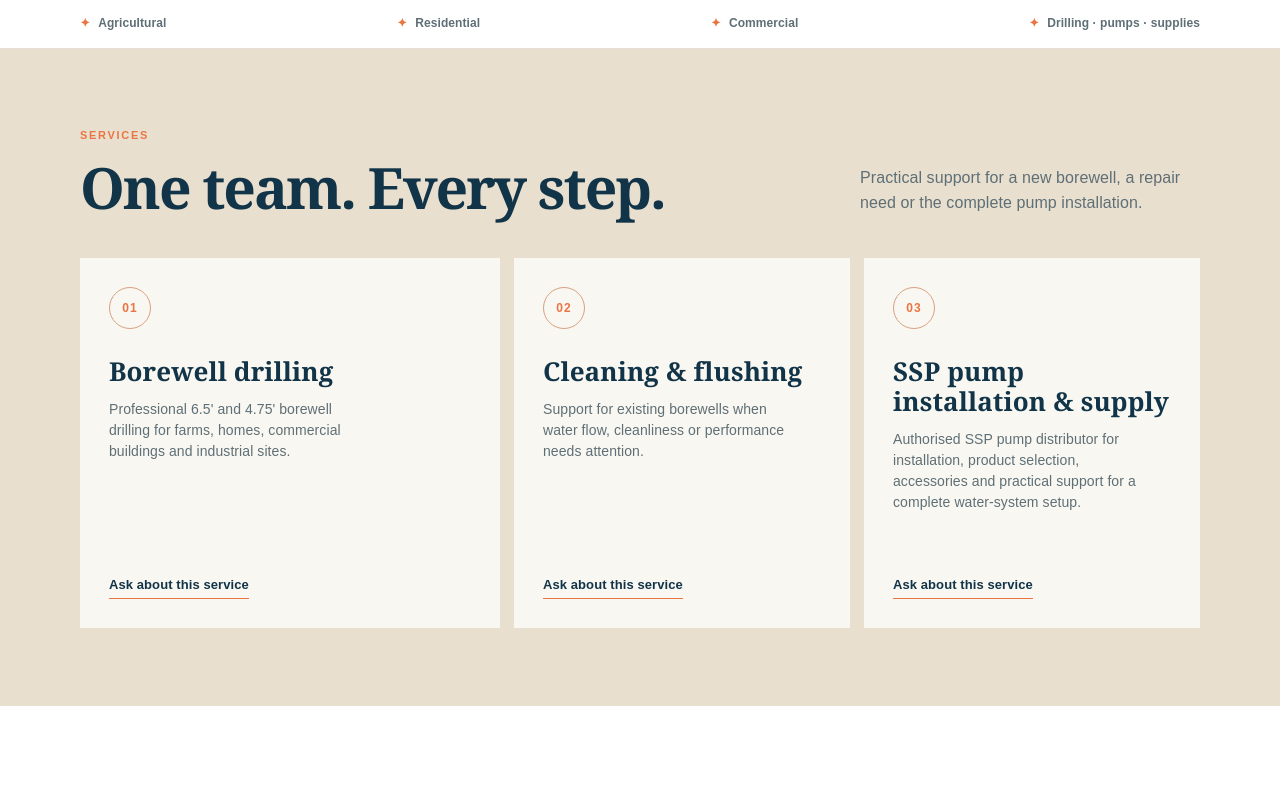
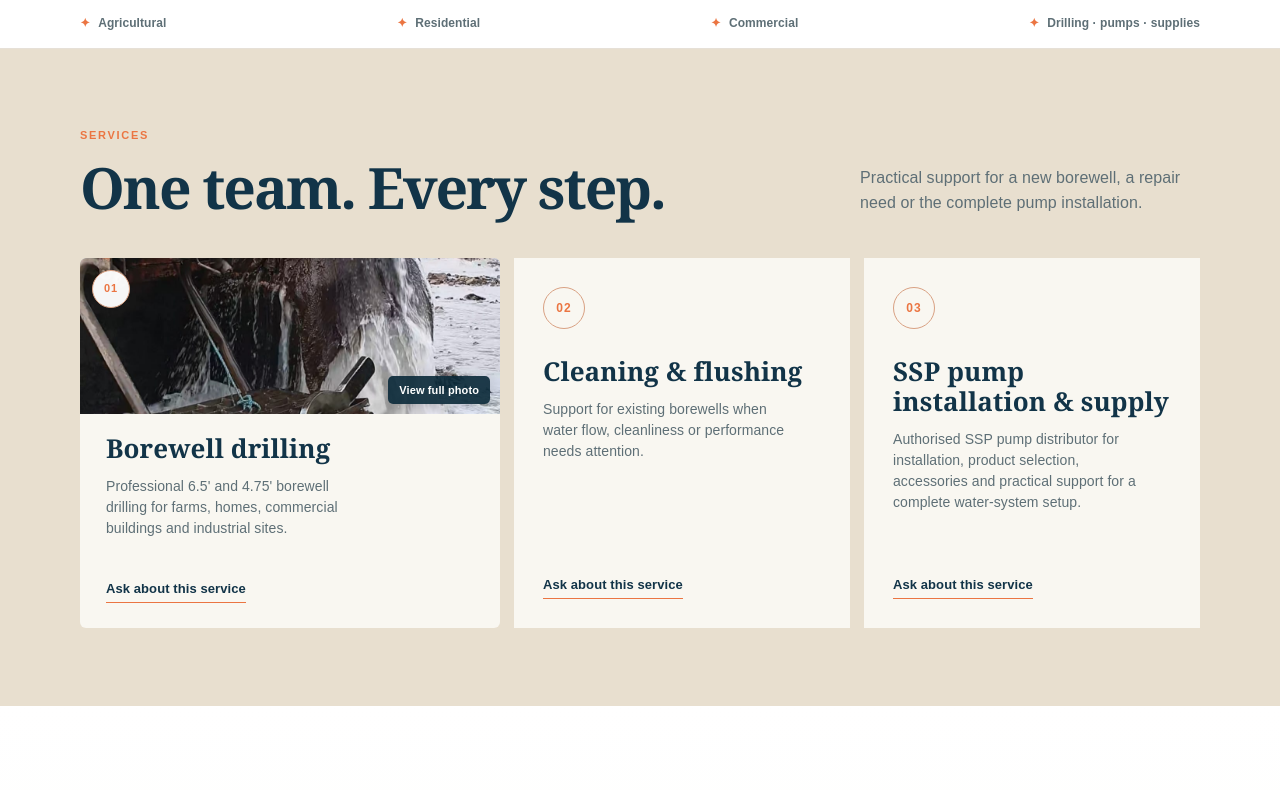
Before and after one commit to SanikaDakare/pawar-borewell, a Next.js app: page / in a window 1280 px wide. Shown: the part 730-1520 px from the top of the page. Built offline with nearby package versions, Linux system fonts and the light colour scheme.

Commit message:
Add drilling site photo to service card

```diff
--- a/app/globals.css
+++ b/app/globals.css
@@ -301,3 +301,18 @@ html{scroll-padding-top:82px}
   .hero-en h1 em{white-space:normal}
   .mobile-nav>a,.mobile-explore>summary{font-size:11px}
 }
+
+/* The drilling service uses the customer's site photograph, with a full-photo view on tap. */
+.card .service-card-copy{display:flex;flex:1;flex-direction:column;align-items:flex-start;width:100%;min-width:0}
+.card.featured.card-with-photo{padding:0;overflow:hidden;border-radius:6px}
+.card-with-photo .service-card-copy{padding:20px 26px 25px}
+.service-photo{position:relative;flex:none;width:100%}
+.service-photo .catalogue-image{height:156px}
+.service-photo .catalogue-image img{object-position:center 64%!important}
+.service-photo .photo-action{right:10px;bottom:10px}
+.service-photo i{position:absolute;z-index:5;top:12px;left:12px;display:grid;place-items:center;width:38px;height:38px;margin:0;border:1px solid #d9a183;border-radius:50%;background:rgba(255,255,255,.96);color:var(--orange);font:800 11px/1 Arial,sans-serif;letter-spacing:.08em;pointer-events:none}
+@media(max-width:700px){
+  .card.featured.card-with-photo{padding:0}
+  .card-with-photo .service-card-copy{padding:18px 22px 22px}
+  .service-photo .catalogue-image{height:160px}
+}
--- a/app/page.jsx
+++ b/app/page.jsx
@@ -248,7 +248,13 @@ export default function Home() {
     <main id="top">
       <section className={`hero hero-${language}`}><Image className="hero-image" src="/assets/drilling-site.jpeg" fill priority sizes="(max-width: 700px) 100vw, 45vw" alt="Pawar Borewell drilling rig at a Kolhapur site" /><div className="hero-shade" /><div className="shell hero-content hero-centered"><p className="kicker light">{t.heroKicker}</p><h1>{t.heroBefore} <em>{t.heroAccent}</em></h1><p className="lead">{t.heroLead}</p><div className="actions hero-contact-actions"><a className="button white" href={`tel:+91${primaryPhone}`}>{t.call} <Arrow /></a><a className="button hero-whatsapp" href={wa('Hello, I want to enquire about borewell service in Kolhapur.')} target="_blank" rel="noopener">◔ {t.whatsapp}</a></div><div className="actions hero-browse-actions"><a className="button white" href="#services">{t.nav[0]}</a><a className="button hero-whatsapp" href="#products">{t.nav[1]}</a></div><div className="stats">{t.stats.map(([title, detail]) => <div key={title}><b>{title}</b><span>{detail}</span></div>)}</div></div></section>
       <section className="trust-strip"><div className="shell">{t.audiences.map((audience) => <span key={audience}>{audience}</span>)}</div></section>
-      <section className="services" id="services"><div className="shell"><div className="section-head"><div><p className="kicker">{t.servicesKicker}</p><h2>{t.servicesHeading}</h2></div><p>{t.servicesBody}</p></div><SwipeCarousel className="cards" count={t.services.length} labels={t} name={t.servicesKicker}>{t.services.map(([title, body], index) => <article className={`card ${index === 0 ? 'featured' : ''}`} key={title}><i aria-hidden="true">0{index + 1}</i><h3>{title}</h3><p>{body}</p><a href={wa(`Hello, I want to enquire about ${title}.`)} target="_blank" rel="noopener">{t.serviceCta}</a></article>)}</SwipeCarousel></div></section>
+      <section className="services" id="services"><div className="shell"><div className="section-head"><div><p className="kicker">{t.servicesKicker}</p><h2>{t.servicesHeading}</h2></div><p>{t.servicesBody}</p></div><SwipeCarousel className="cards" count={t.services.length} labels={t} name={t.servicesKicker}>{t.services.map(([title, body], index) => <article className={`card ${index === 0 ? 'featured card-with-photo' : ''}`} key={title}>
+        {index === 0 && <div className="service-photo"><ProductImage photos={['/assets/borewell-drilling-water.jpeg']} alt={title} labels={t} /><i aria-hidden="true">01</i></div>}
+        <div className={index === 0 ? 'service-card-copy' : 'service-card-copy service-card-copy-plain'}>
+          {index !== 0 && <i aria-hidden="true">0{index + 1}</i>}
+          <h3>{title}</h3><p>{body}</p><a href={wa(`Hello, I want to enquire about ${title}.`)} target="_blank" rel="noopener">{t.serviceCta}</a>
+        </div>
+      </article>)}</SwipeCarousel></div></section>
       <section className="catalogue" id="products"><div className="shell"><div className="catalogue-head"><div><p className="kicker">{t.catalogueKicker}</p><h2>{t.catalogueHeading}</h2></div><p>{t.catalogueBody}</p></div><SwipeCarousel className="product-grid" count={t.products.length} labels={t} name={t.catalogueKicker}>{t.products.map(([title, detail], index) => <article className="catalogue-card" key={title}><ProductImage photos={productPhotos[index]} alt={title} labels={t} /><div className="catalogue-copy"><h3>{title}</h3><p>{detail}</p><a href={productEnquiry(title)} target="_blank" rel="noopener">{t.price} <Arrow /></a></div></article>)}</SwipeCarousel></div></section>
       <section className="showcase" id="why-us"><div className="shell showcase-grid"><div><p className="kicker">{t.whyKicker}</p><h2>{t.whyHeading}</h2><p>{t.whyBody}</p><div className="reason-list">{t.reasons.map((reason) => <span key={reason}>✓ {reason}</span>)}</div></div><figure><Image src="/assets/products/pump-range.jpeg" fill sizes="(max-width: 700px) 100vw, 58vw" alt="Pawar Borewell product selection" /><figcaption>{t.guide}</figcaption></figure></div></section>
       <section className="shell coverage" id="location"><div className="location-info"><p className="kicker">{t.areaKicker}</p><h2>{t.areaHeading}</h2><p className="location-copy">{t.areaBody}</p></div><div className="location-map"><iframe src={mapPreview} title={t.mapPreviewTitle} loading="lazy" referrerPolicy="no-referrer-when-downgrade" tabIndex={-1} /><a className="location-map-link" href={directions} target="_blank" rel="noopener" aria-label={`${t.getDirections}: Gad-Mudshingi, Kolhapur`}><span className="map-details"><span className="map-top-label"><span aria-hidden="true">●</span>{t.mapPreviewLabel}</span><strong>Gad-Mudshingi, Kolhapur</strong><small>Maharashtra</small></span><span className="map-link-cta">{t.getDirections}</span></a></div></section>
```
Also changed, not shown: public/assets/borewell-drilling-water.jpeg (added).
